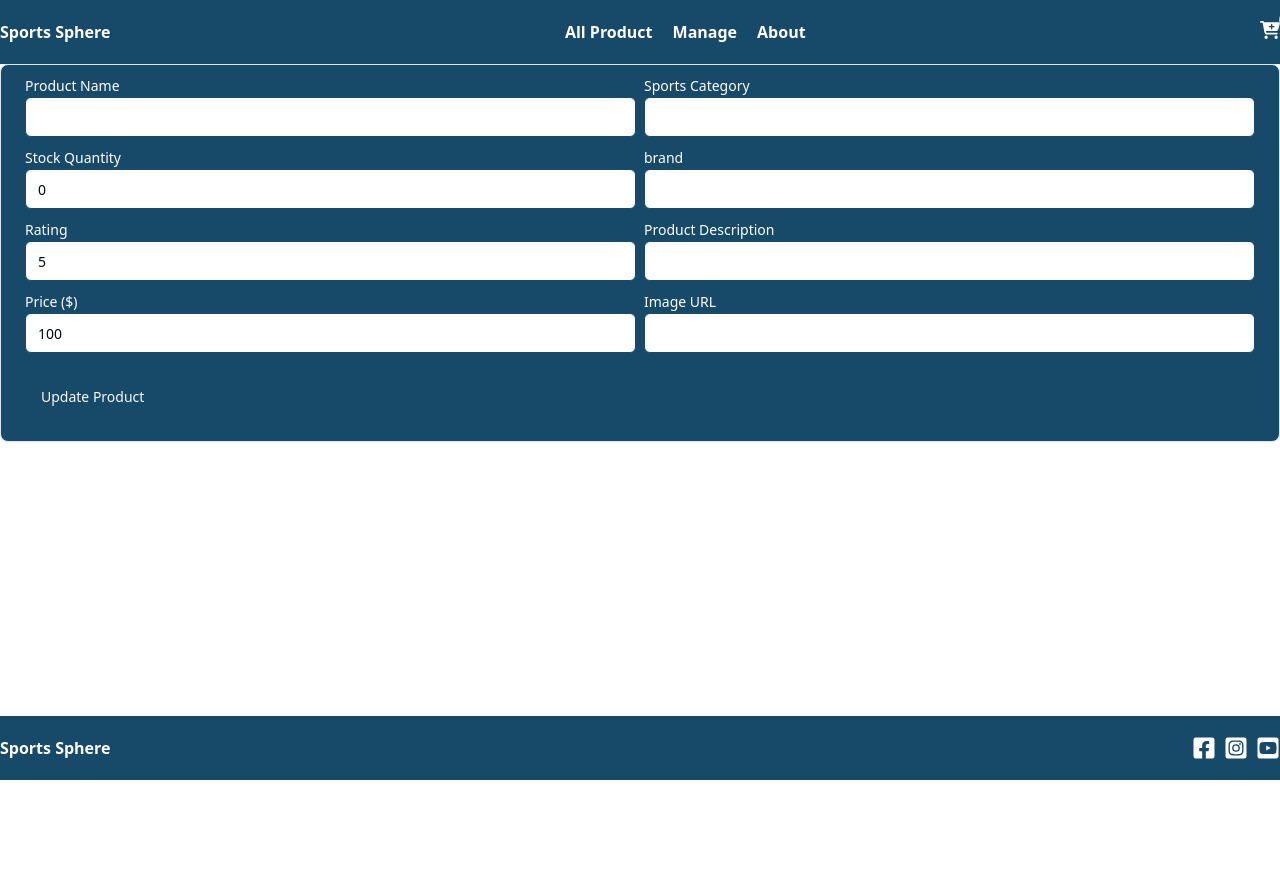
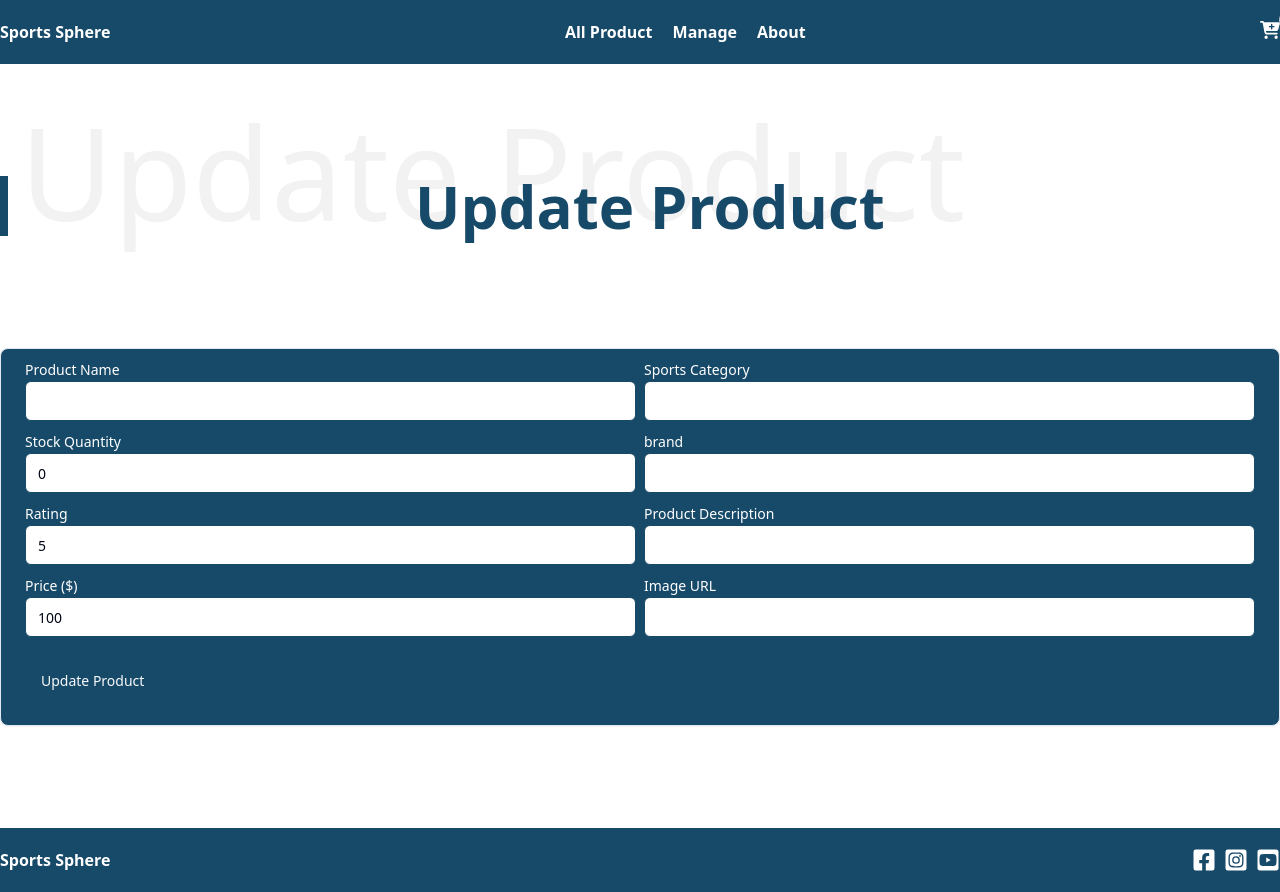
Before and after one commit to ShariarNiaj05/Sports-Sphere-Client, a React (Vite) app: page /update/1 in a window 1280 px wide. Before the commit the page ends 800 px from the top, so only its background shows below. Built offline with nearby package versions, Linux system fonts and the light colour scheme.

Commit message:
update product file changes

```diff
--- a/src/components/custom/UpdateProduct.tsx
+++ b/src/components/custom/UpdateProduct.tsx
@@ -3,8 +3,9 @@ import { Button } from "../ui/button";
 import { Card, CardContent, CardFooter } from "../ui/card";
 import { Input } from "../ui/input";
 import { Label } from "../ui/label";
-import { useAddProductMutation } from "@/redux/api/baseApi";
 import { toast } from "sonner";
+import Container from "../shared/Container";
+import Title from "./Title";
 
 const UpdateProduct = () => {
   const [productName, setProductName] = useState<string>("");
@@ -15,8 +16,6 @@ const UpdateProduct = () => {
   const [productDescription, setProductDescription] = useState<string>("");
   const [price, setPrice] = useState<number>(100);
   const [image, setImage] = useState<string>("");
-
-  const [addProduct] = useAddProductMutation();
 
   const handleForm = async (e: React.FormEvent<HTMLFormElement>) => {
     e.preventDefault();
@@ -32,7 +31,10 @@ const UpdateProduct = () => {
       image,
     };
     console.log("payload:", payload);
-    const result = await addProduct(payload);
+
+    //   update logic
+    // const result = await addProduct(payload);
+    const result = {};
     console.log(result);
     if (result?.error) {
       toast.error("Failed to add product");
@@ -41,7 +43,10 @@ const UpdateProduct = () => {
   };
 
   return (
-    <form onSubmit={handleForm}>
+    <Container>
+      <div className="my-28">
+        <Title>Update Product</Title>
+        <form className="mt-28" onSubmit={handleForm}>
           <Card>
             <CardContent className="space-y-2">
               {/* product name and sports category  */}
@@ -74,7 +79,9 @@ const UpdateProduct = () => {
                     id="stockQuantity"
                     type="number"
                     value={stockQuantity}
-                onChange={(e) => setStockQuantity(parseFloat(e.target.value))}
+                    onChange={(e) =>
+                      setStockQuantity(parseFloat(e.target.value))
+                    }
                   />
                 </div>
                 <div className="w-1/2">
@@ -137,6 +144,8 @@ const UpdateProduct = () => {
             </CardFooter>
           </Card>
         </form>
+      </div>
+    </Container>
   );
 };
 
```
Lines whose indentation alone changed are shown as unchanged.
